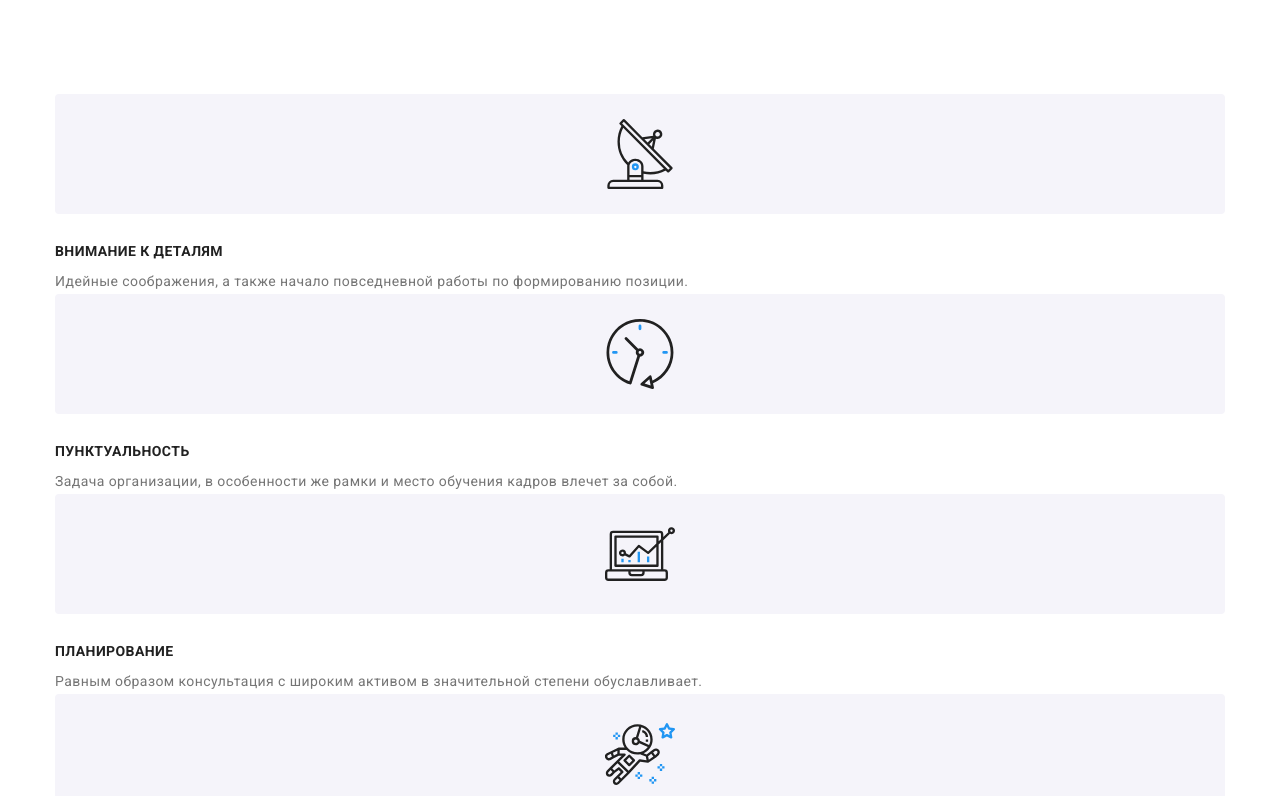
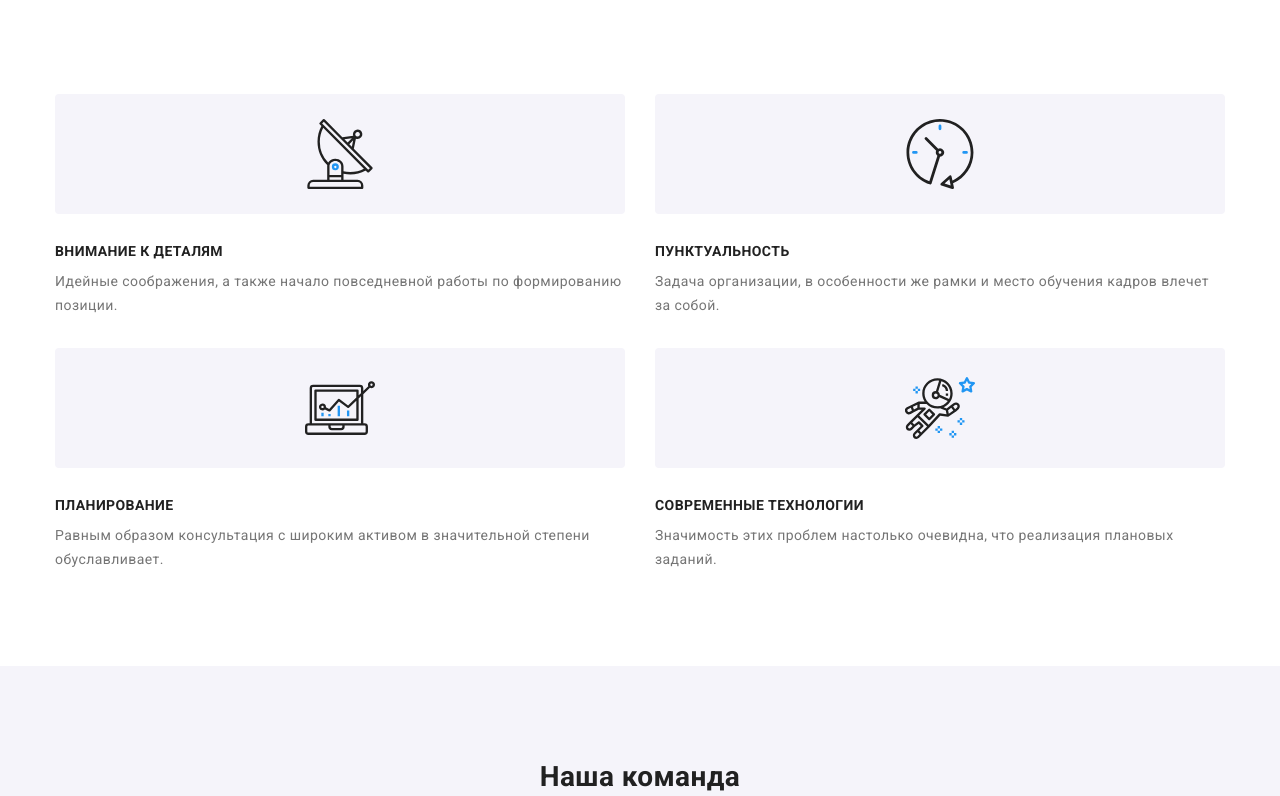
Before and after one commit to Vladyslav-H/goit-markup-hw-08, a plain HTML site: page index.html in a window 1280 px wide. Shown: the part 681-1477 px from the top of the page. Drawn offline with nearby package versions, Linux system fonts and the light colour scheme.

Commit message:
Створює сукції: чим ми займаємось та клієнти в планшетній версії

```diff
--- a/sass/components/_clients.scss
+++ b/sass/components/_clients.scss
@@ -14,10 +14,7 @@
 .clients__item {
   display: flex;
   height: 92px;
-
-  @media screen and (max-width: 767px) {
-    width: calc((100% - 1 * 30px)/2);
-  }
+  width: calc((100% - 1 * 30px)/2);
 }
 
 .clients__link {
--- a/sass/components/_feature.scss
+++ b/sass/components/_feature.scss
@@ -10,7 +10,6 @@
 }
 
 .feature__box {
-    //width: 270px;
     height: 120px;
     background: $accent-white-background;
     border-radius: 4px;
--- a/sass/components/_media768.scss
+++ b/sass/components/_media768.scss
@@ -1,3 +1,5 @@
+//HEADER
+
 @media screen and (min-width: 768px) {
     .menu-toggle, .menu-links {
     display: none;
@@ -64,11 +66,28 @@
         margin-right: 8px;
         fill: $primary-text-color;
         transition: fill $animation;
-    }
+
 
     .contacts-links .link:hover &,
     .contacts-links .link:focus & {
       fill: $accent-text-color;
-    }
+    }}
 
+//FEATURE
+
+.feature__list {
+    display: flex;
+    gap: 30px;
+   flex-wrap: wrap;
 }
+
+.feature__item {
+    width: calc((100% - 1 * 30px)/2);
+}
+
+//CLIENTS
+
+.clients__item {
+    width: calc((100% - 2 * 30px)/3);
+}
+}
```
Also changed, not shown: css/main.css, css/main.min.css, sass/components/_header.scss (line endings or trailing spaces), 2 other files.
